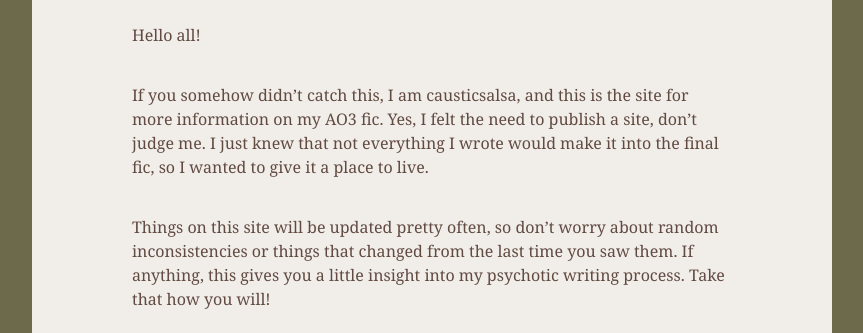
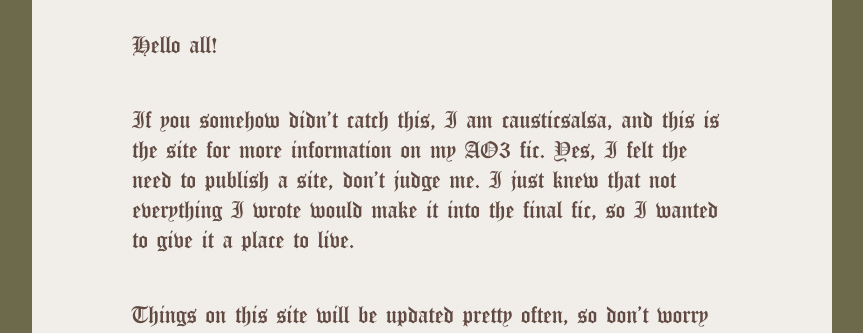
Before and after one commit to salsalew/toth-site, a plain HTML site: page index.html in a window 1280 px wide. Shown: the part 437-770 px from the top of the page, without its empty margins (208-1071 px from the left). Drawn offline with Linux system fonts and the light colour scheme.

Commit message:
add and apply new body font

```diff
--- a/stylesheets/home.css
+++ b/stylesheets/home.css
@@ -1,12 +1,3 @@
-* {
-    color: #614A42;
-    font-family: "Georgia", serif;
-    font-size: 16px;
-}
-
-body {
-    background-color: #6C6A4A;
-}
 
 @font-face {
   font-family: 'Grimoire Noire';
@@ -14,6 +5,24 @@ body {
   font-weight: normal;
   font-style: normal;
   font-display: swap;
+}
+
+@font-face {
+  font-family: 'Canterbury';
+  src: url('../fonts/Canterbury.ttf') format('opentype');
+  font-weight: normal;
+  font-style: normal;
+  font-display: swap;
+}
+
+* {
+    color: #614A42;
+    font-family: "Canterbury", serif;
+    font-size: 25px;
+}
+
+body {
+    background-color: #6C6A4A;
 }
 
     .centering {
@@ -60,7 +69,7 @@ body {
 
                 .text-body p {
                     margin-bottom: 20px;
-                    line-height: 1.5;
+                    line-height: 1.2;
                 }
 
         .footer {
```
Also changed, not shown: fonts/Canterbury.ttf (added), fonts/Sacrednight.ttf (added).
